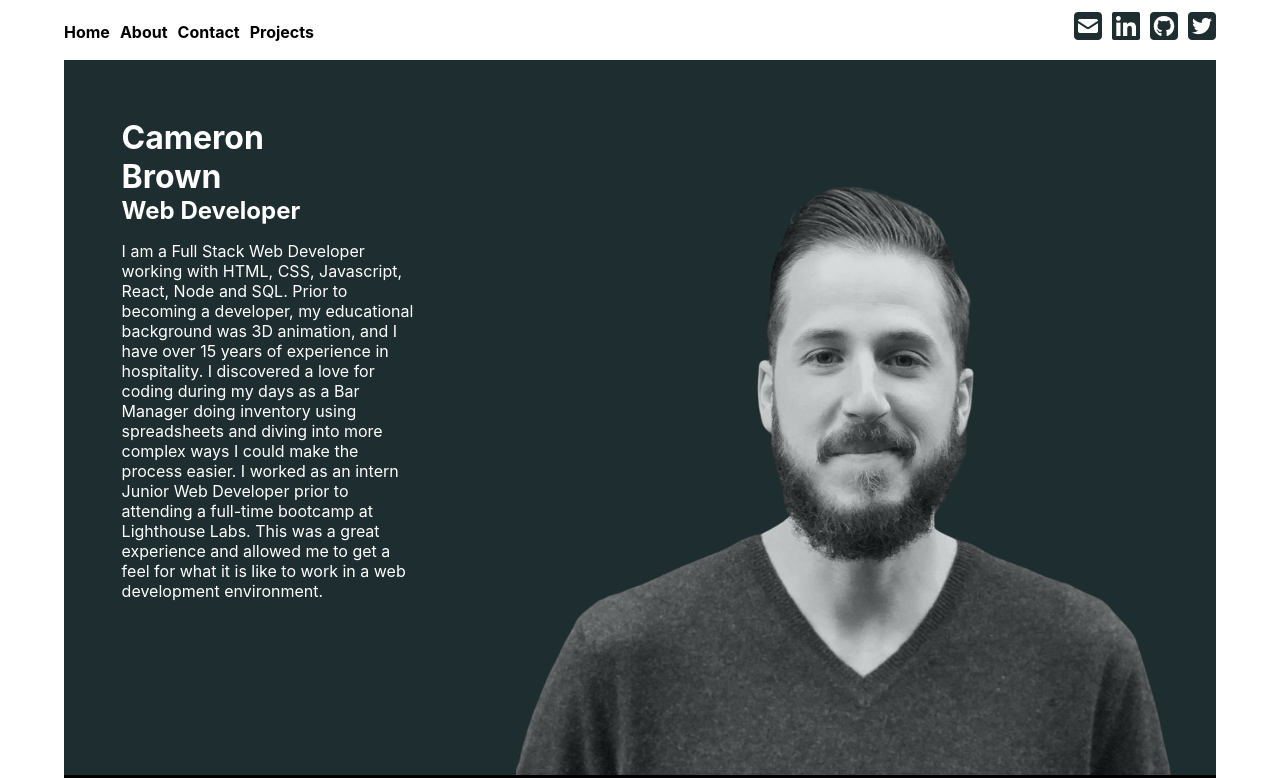
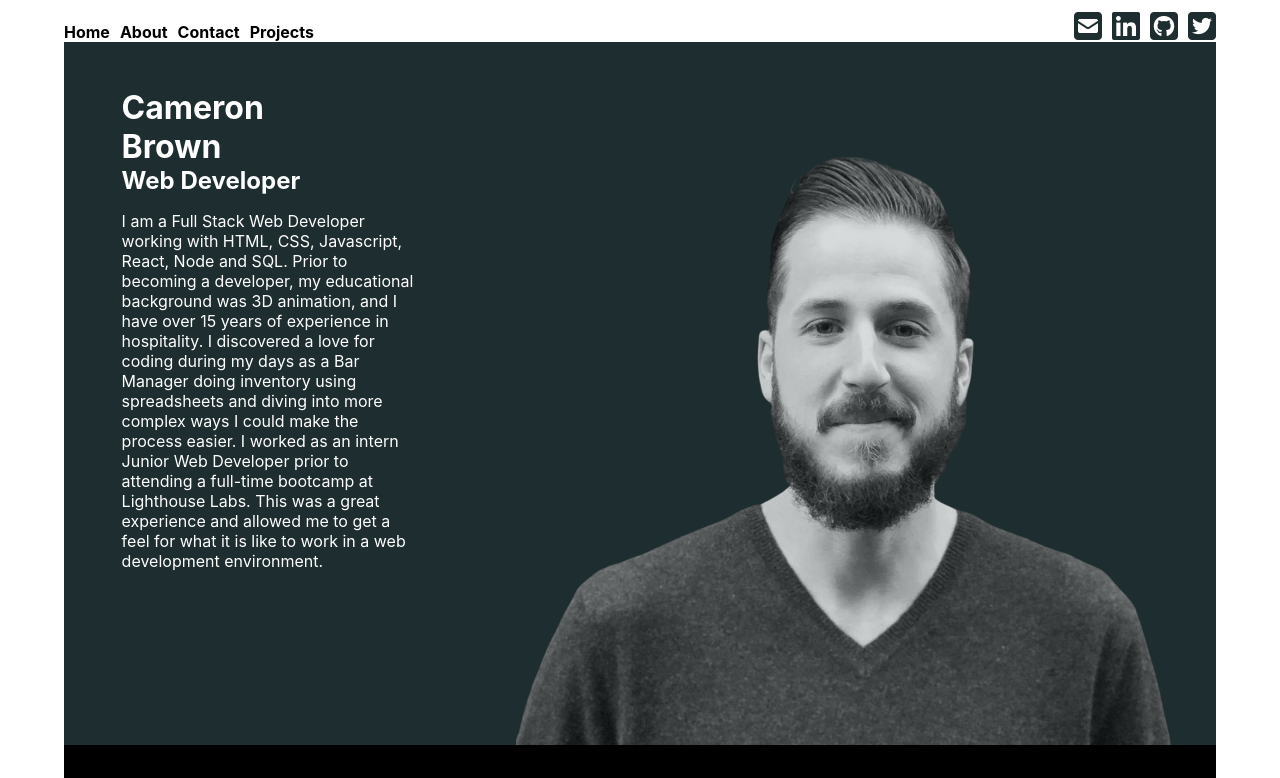
Before and after one commit to CamBrown101/personal-website, a React (Create React App) app: page / in a window 1280 px wide. Shown: the top 778 px of the page. Built offline with nearby package versions, Linux system fonts and the light colour scheme.

Commit message:
Fix gap on top between nav and home container

```diff
--- a/src/Components/About.scss
+++ b/src/Components/About.scss
@@ -1,7 +1,6 @@
 @import '../variables.scss';
 
 .about-container {
-  margin-top: 50px;
   background-image: url('../images/headshot-blacknwhite.png');
   background-color: rgba($color: $about-background, $alpha: 1);
   background-position: 100% 100%;
--- a/src/Components/Home.scss
+++ b/src/Components/Home.scss
@@ -1,13 +1,13 @@
 @import '../variables.scss';
 
 .home-container {
-  margin-top: 60px;
   color: $font-color;
   margin-right: auto;
   margin-left: auto;
   max-width: 1500px;
   min-width: 900px;
   .home-container-inner {
+    padding-top: 30px;
     margin-left: 5%;
     margin-right: 5%;
   }
```
